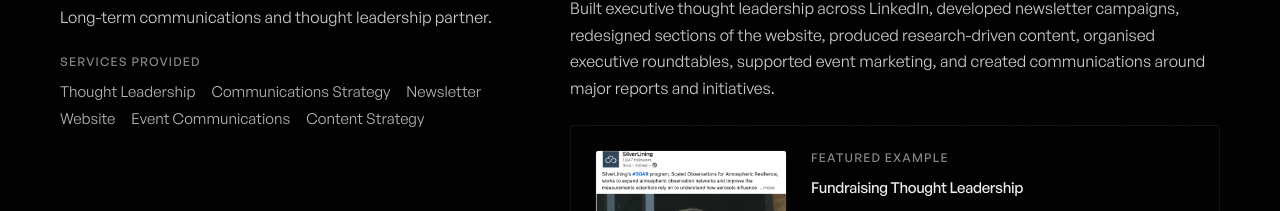
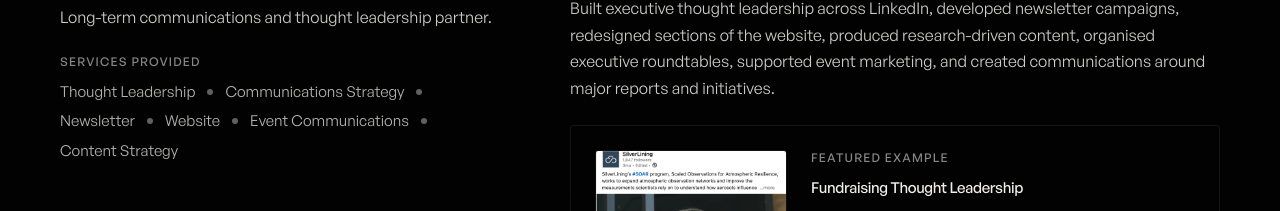
Before and after one commit to jakehbill/blaven-media, a Next.js app: page /case-studies in a window 1280 px wide. Shown: the part 583-794 px from the top of the page. Built offline with nearby package versions, Linux system fonts and the light colour scheme; no server answers.

Commit message:
Refine case study service lists

```diff
--- a/components/sections/case-studies-page/case-study-feature.tsx
+++ b/components/sections/case-studies-page/case-study-feature.tsx
@@ -8,6 +8,7 @@ import { Button } from "@/components/ui/button";
 import { Container } from "@/components/ui/container";
 import { MotionReveal } from "@/components/ui/motion-reveal";
 import { Section } from "@/components/ui/section";
+import { ServiceList } from "@/components/ui/service-list";
 import { SurfaceTexture } from "@/components/ui/surface-texture";
 import { Text } from "@/components/ui/typography";
 import type { CaseStudiesSurface, CaseStudy } from "@/data/case-studies";
@@ -97,16 +98,7 @@ function CaseStudyFeature({
               </div>
 
               <Field label="Services Provided">
-                <ul className="flex flex-wrap gap-x-4 gap-y-1.5">
-                  {study.services.map((service) => (
-                    <li
-                      key={service}
-                      className="text-sm text-foreground/75 md:text-[0.9375rem]"
-                    >
-                      {service}
-                    </li>
-                  ))}
-                </ul>
+                <ServiceList services={study.services} />
               </Field>
             </MotionReveal>
 
--- a/components/ui/index.ts
+++ b/components/ui/index.ts
@@ -14,6 +14,7 @@ export { LogoCloud } from "@/components/ui/logo-cloud";
 export { MotionReveal } from "@/components/ui/motion-reveal";
 export { Section, sectionVariants } from "@/components/ui/section";
 export { SectionHeader } from "@/components/ui/section-header";
+export { ServiceList } from "@/components/ui/service-list";
 export { Stagger, StaggerItem } from "@/components/ui/stagger";
 export { TestimonialCarousel } from "@/components/ui/testimonial-carousel";
 export { TextLink, textLinkVariants } from "@/components/ui/text-link";
--- /dev/null
+++ b/components/ui/service-list.tsx
@@ -0,0 +1,45 @@
+import { cn } from "@/lib/utils";
+
+type ServiceListProps = {
+  services: readonly string[];
+  className?: string;
+};
+
+/**
+ * Horizontal service list with circular separators that follow
+ * surface foreground tokens (light on dark, dark on light).
+ * Each item stays atomic on wrap so dots never lead a new line.
+ */
+function ServiceList({ services, className }: ServiceListProps) {
+  if (services.length === 0) {
+    return null;
+  }
+
+  return (
+    <ul
+      className={cn(
+        "flex flex-wrap items-center gap-y-2 text-sm text-foreground/75 md:text-[0.9375rem]",
+        className,
+      )}
+    >
+      {services.map((service, index) => {
+        const isLast = index === services.length - 1;
+
+        return (
+          <li
+            key={service}
+            className={cn(
+              "inline-flex max-w-full items-center",
+              !isLast &&
+                "after:mx-2.5 after:block after:size-1 after:shrink-0 after:rounded-full after:bg-foreground/40 after:content-[''] md:after:mx-3 md:after:size-1.5",
+            )}
+          >
+            <span className="whitespace-nowrap">{service}</span>
+          </li>
+        );
+      })}
+    </ul>
+  );
+}
+
+export { ServiceList };
```
